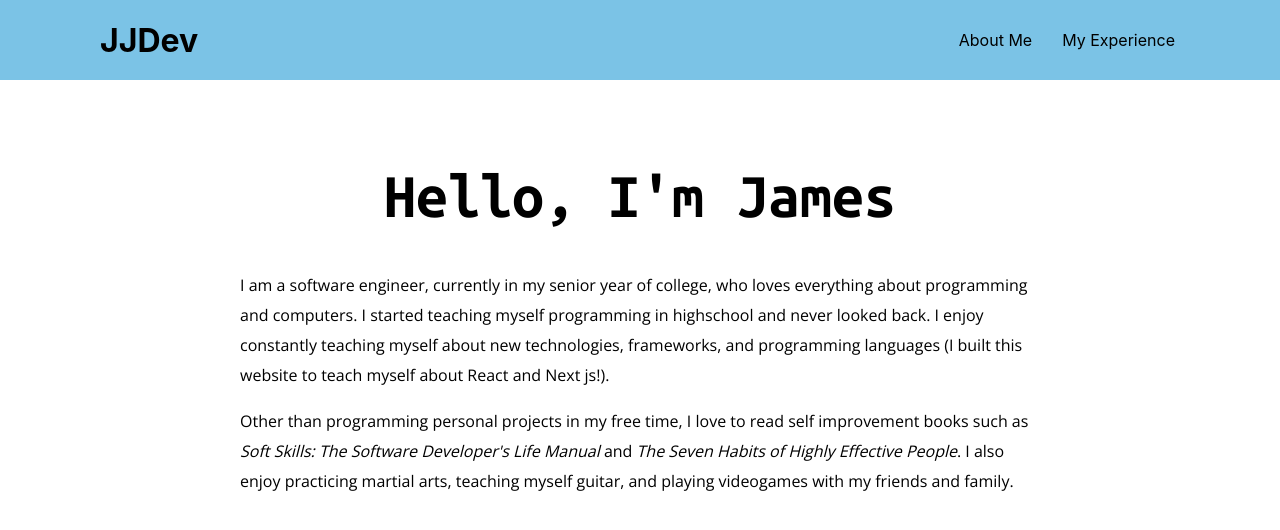
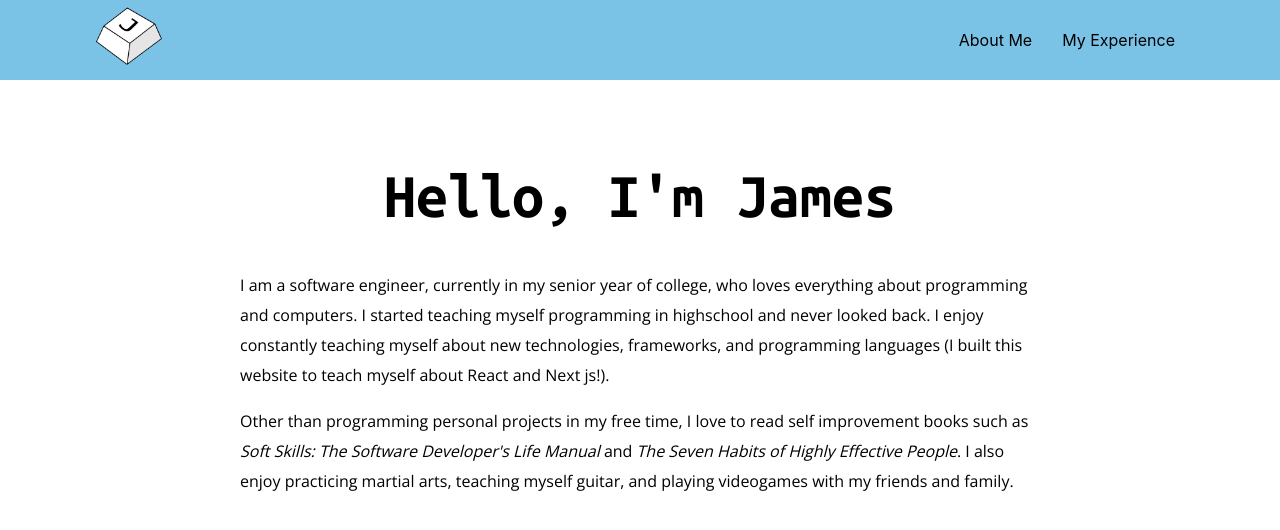
Before and after one commit to jj2021/my-personal-site, a Next.js app: page / in a window 1280 px wide. Shown: the top 530 px of the page. Built offline with nearby package versions, Linux system fonts and the light colour scheme.

Commit message:
Add My Logo
Add my personal logo to the navigation bar.

```diff
--- a/components/navigation.tsx
+++ b/components/navigation.tsx
@@ -1,4 +1,5 @@
 import Link from 'next/link'
+import Image from 'next/image'
 import navStyle from '../styles/navigation.module.css'
 // make the navigation bar like a text editor
 // files in different tabs
@@ -7,7 +8,12 @@ export default function Navigation() {
   return(
     <div className={`${navStyle.navigation}`}>
       <div className={`${navStyle.container} ${navStyle.flex}`}>
-        <h1>JJDev</h1>
+        <Image
+          src='/JJDev-logo.png'
+          alt='JJDev logo'
+          width={80}
+          height={80}
+        />
         <nav>
           <ul className={navStyle.linksList}>
             <li><Link href='/'><a>About Me</a></Link></li>
```
Also changed, not shown: public/JJDev-logo.png (added).
